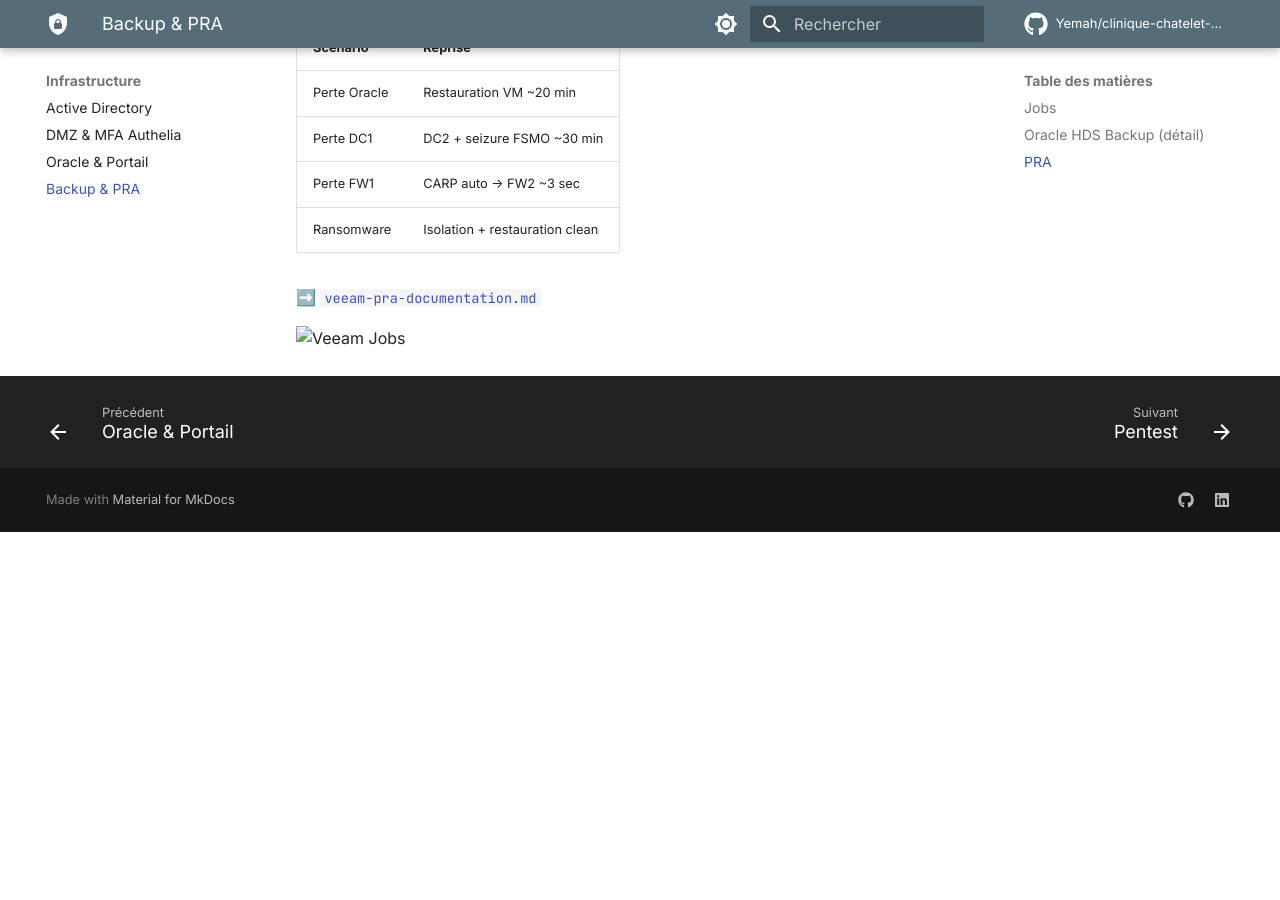
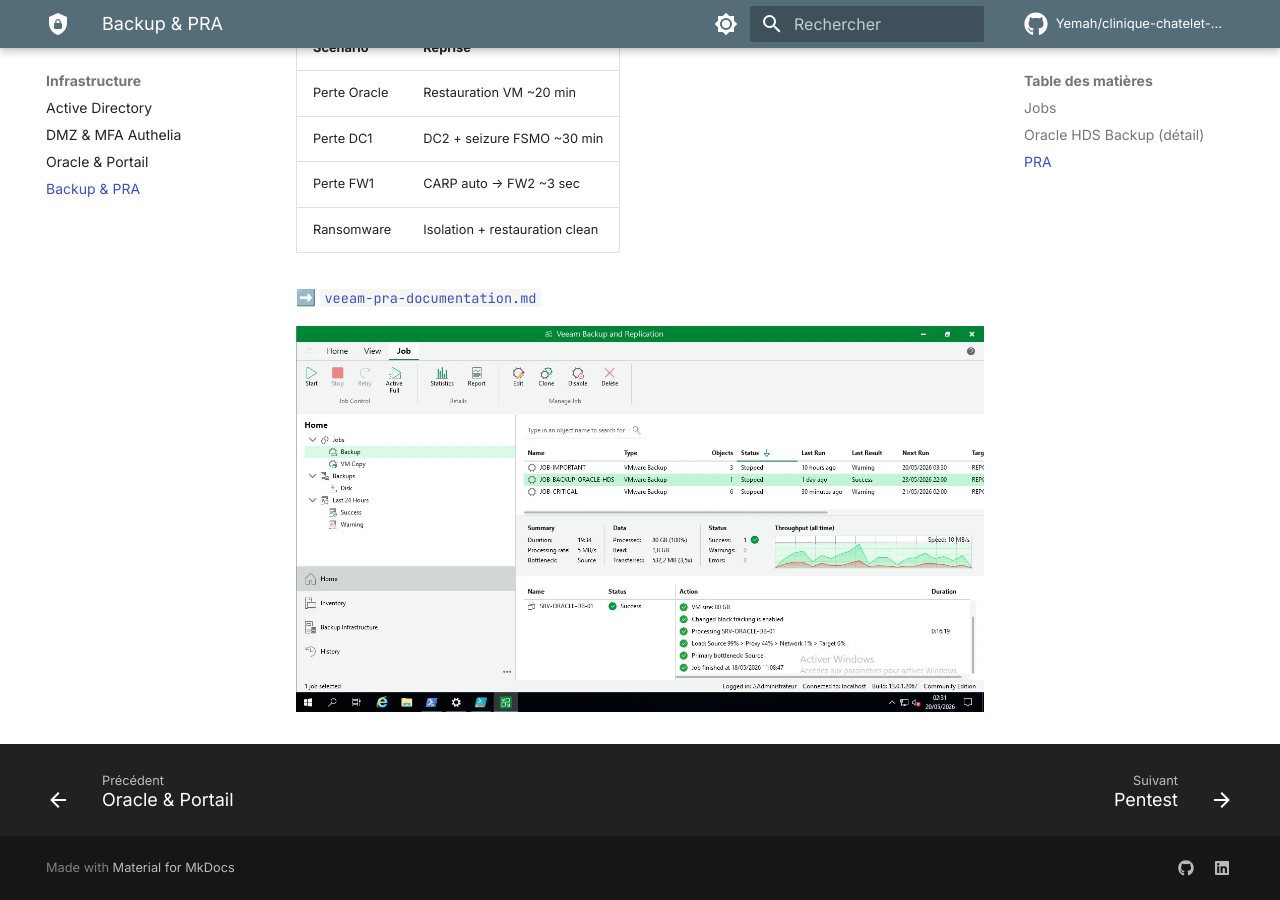
Before and after one commit to Yemah/clinique-chatelet-secure-infra, an MkDocs documentation site: the page built from docs/infra/veeam-pra.md, in a window 1280 px wide and 900 px high, scrolled down 1184 px. Built offline with MkDocs 1.6.1 and Material for MkDocs 9.7.7, drawn with Linux system fonts in a browser that asks for light colours; comment, search, counter and statistics services are not loaded; before the commit the page ends 1716 px from its top, so only the background shows below that.

Commit message:
Update image path for Veeam Jobs screenshot

```diff
--- a/docs/infra/veeam-pra.md
+++ b/docs/infra/veeam-pra.md
@@ -36,4 +36,4 @@ VLAN 444 sanctuarisé. Repository 300 Go. 3 jobs planifiés. 15 VMs inventoriée
 
 ➡️ [`veeam-pra-documentation.md`](https://github.com/Yemah/clinique-chatelet-secure-infra/blob/main/configs/veeam/veeam-pra-documentation.md)
 
-![Veeam Jobs](../assets/screenshots/veeam-01-jobs-oracle-success.png)
+![Veeam Jobs](../assets/screenshots/veeam-backup/veeam-01-jobs-oracle-success.png)
```
